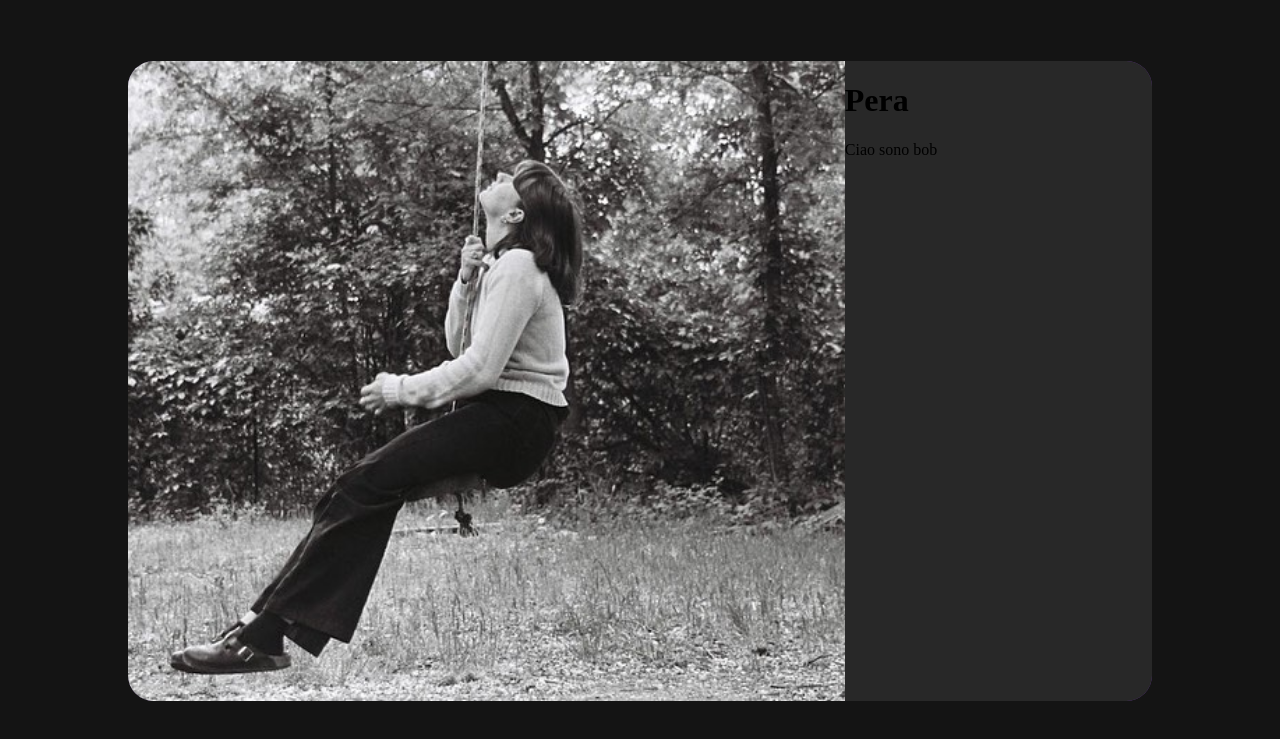
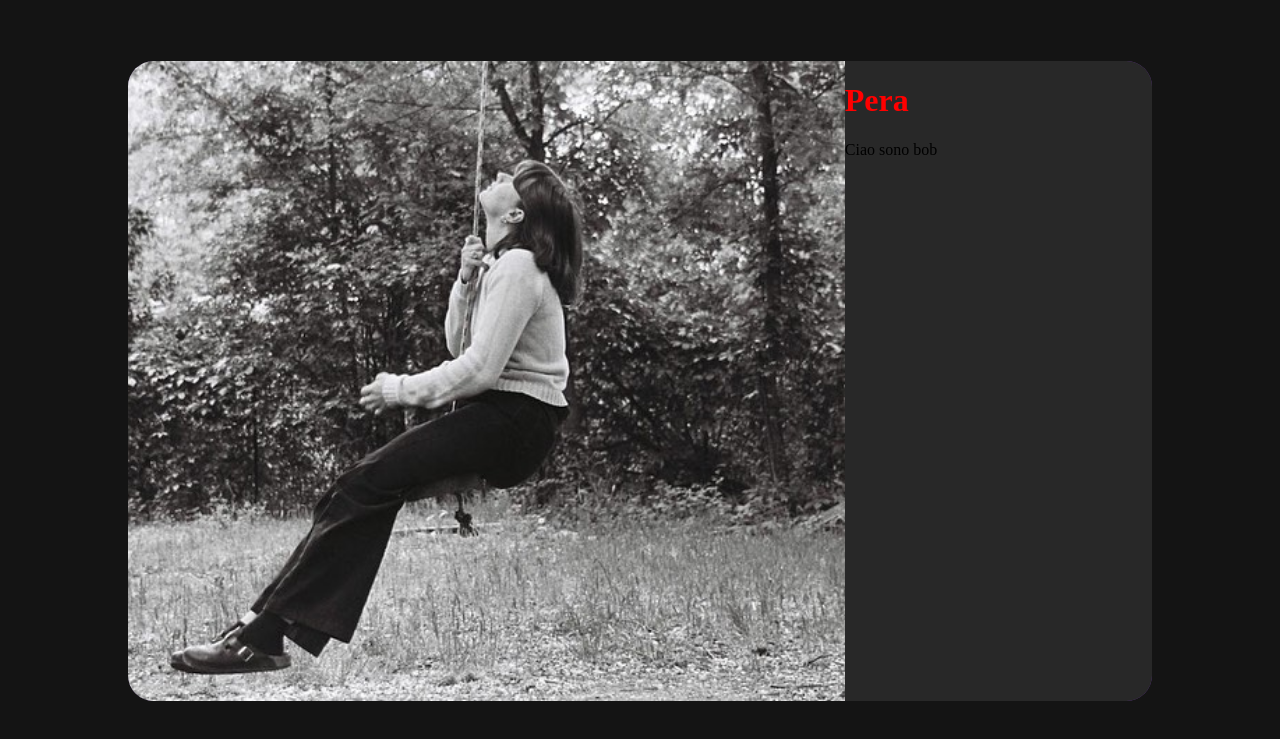
Before and after one commit to Filippo-Angaroni/Pery, a plain HTML site: page index.html in a window 1280 px wide. Shown: the part 99-838 px from the top of the page. Drawn offline with Linux system fonts and the light colour scheme.

Commit message:
Update index.html

```diff
--- a/index.html
+++ b/index.html
@@ -24,7 +24,7 @@
             <img src="Images/Altalena.jpg" style="height: inherit; width: inherit; object-fit: cover; border-radius: inherit;">
         </div>
         <div class="home-slider-text" style="height: 100%; width: 100%; border-top-right-radius: inherit; border-bottom-right-radius: inherit;">
-            <h1>Pera</h1>
+            <h1 style="color: red">Pera</h1>
             <p>Ciao sono bob    </p>
         </div>
     </div>
```
